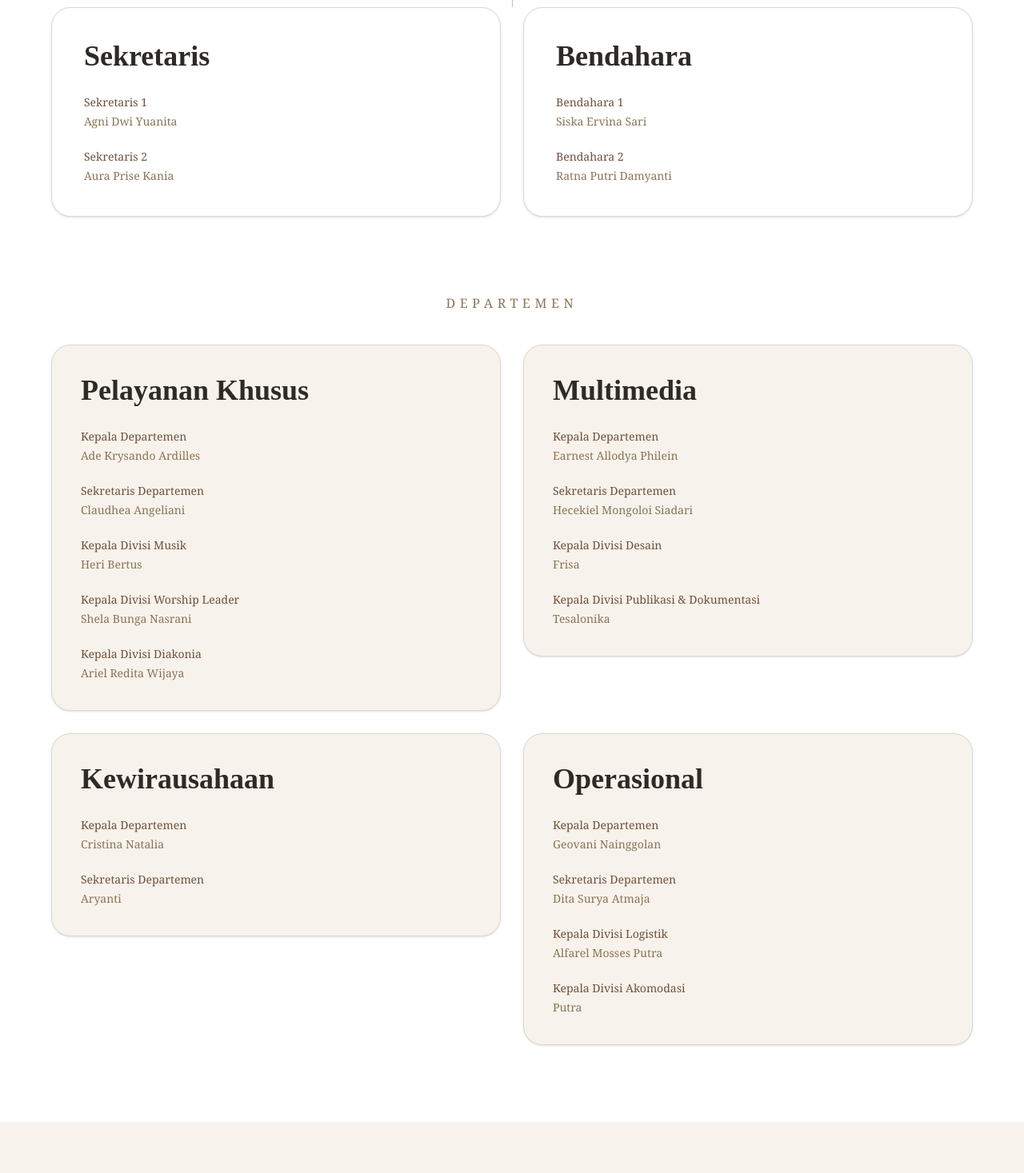
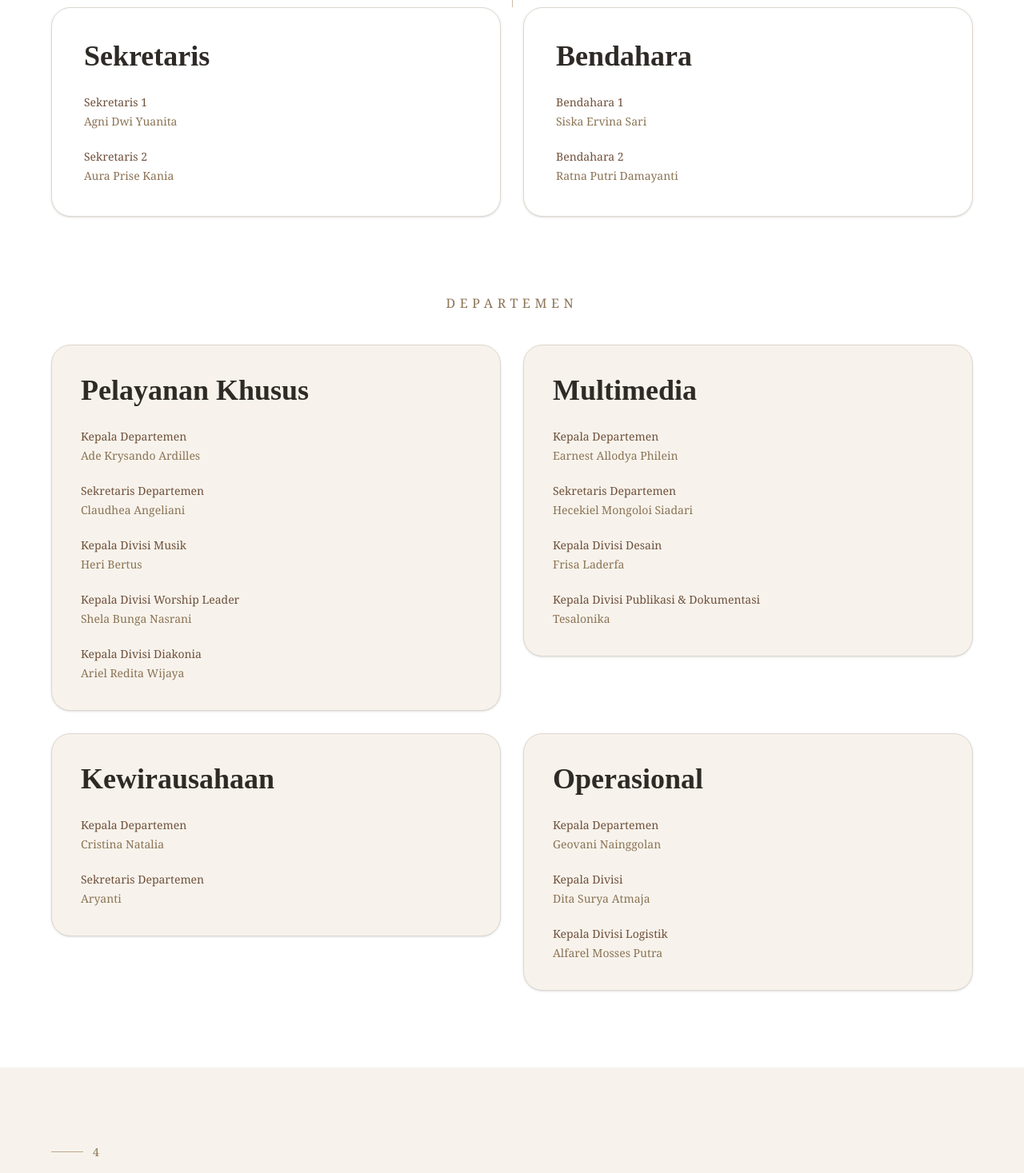
Before and after one commit to prasetyarifki47-ctrl/YOUTH-GKSBS-GPJ, a Next.js app: page /tentang in a window 1280 px wide. Shown: the part 2339-3806 px from the top of the page at 80% size. Built offline with nearby package versions, Linux system fonts and the light colour scheme.

Commit message:
update profil

```diff
--- a/app/tentang/page.tsx
+++ b/app/tentang/page.tsx
@@ -268,7 +268,7 @@ export default function TentangPage() {
                   title="Bendahara"
                   people={[
                     ["Bendahara 1", "Siska Ervina Sari"],
-                    ["Bendahara 2", "Ratna Putri Damyanti"],
+                    ["Bendahara 2", "Ratna Putri Damayanti"],
                   ]}
                 />
               </ScrollReveal>
@@ -314,7 +314,7 @@ export default function TentangPage() {
                   people={[
                     ["Kepala Departemen", "Earnest Allodya Philein"],
                     ["Sekretaris Departemen", "Hecekiel Mongoloi Siadari"],
-                    ["Kepala Divisi Desain", "Frisa"],
+                    ["Kepala Divisi Desain", "Frisa Laderfa"],
                     [
                       "Kepala Divisi Publikasi & Dokumentasi",
                       "Tesalonika",
@@ -342,9 +342,8 @@ export default function TentangPage() {
                   title="Operasional"
                   people={[
                     ["Kepala Departemen", "Geovani Nainggolan"],
-                    ["Sekretaris Departemen", "Dita Surya Atmaja"],
+                    ["Kepala Divisi", "Dita Surya Atmaja"],
                     ["Kepala Divisi Logistik", "Alfarel Mosses Putra"],
-                    ["Kepala Divisi Akomodasi", "Putra"],
                   ]}
                 />
               </ScrollReveal>
```
